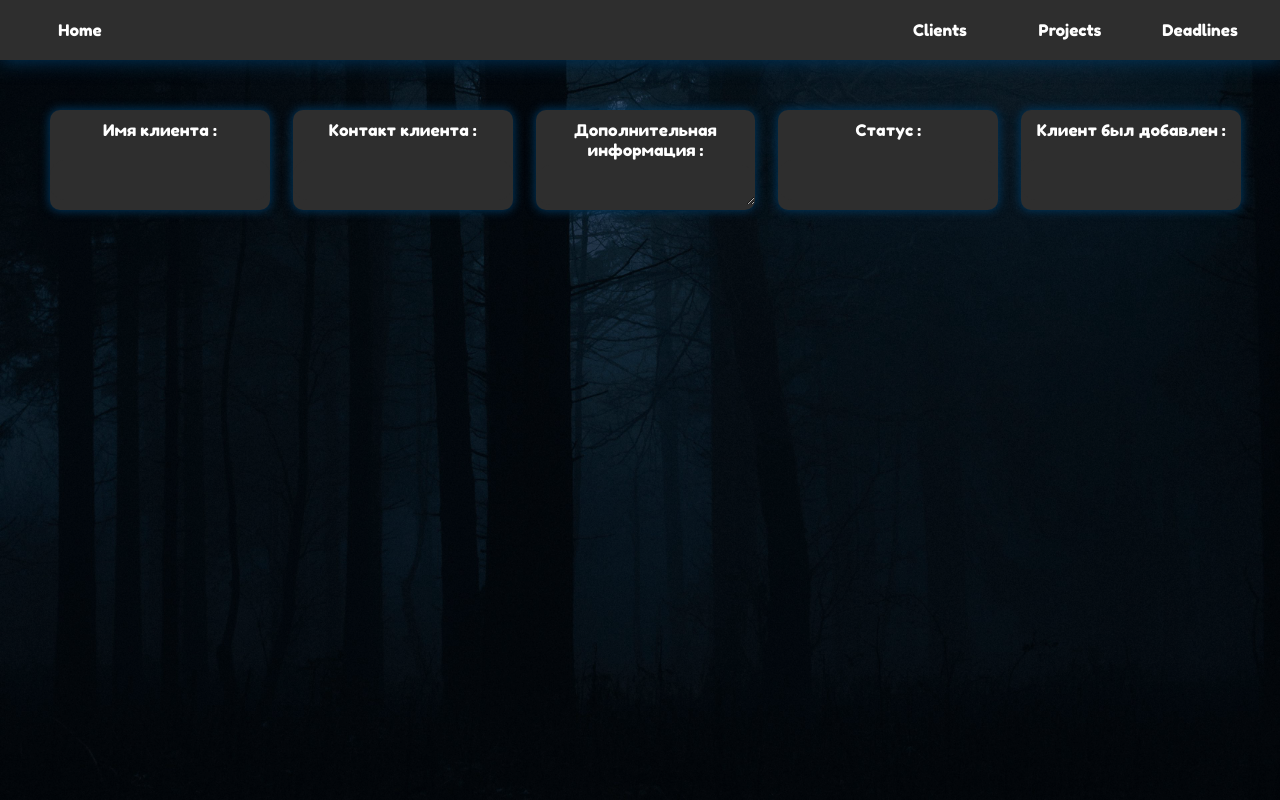
After one commit to wadeneff/freelancer-crm, a Flask app: template templates/client_info.html in a window 1280 px wide. The commit adds this page. Run offline with Flask 3, Linux system fonts and the light colour scheme; the template is opened without the code that fills it, so the values that code supplies are empty.

Commit message:
Профиль клиента + редизайн

```diff
--- a/database/models.py
+++ b/database/models.py
@@ -14,9 +14,9 @@ class Client(Base):
     id: Mapped[int] = mapped_column(autoincrement=True, primary_key=True)
     name: Mapped[str] = mapped_column(nullable=False)
     contact: Mapped[str] = mapped_column(nullable=False)
-    note: Mapped[str] = mapped_column(default='Пусто')
+    note: Mapped[str]
     status: Mapped[str] = mapped_column(default='lead')
-    createdAt: Mapped[datetime] = mapped_column(server_default=text('CURRENT_TIMESTAMP'))
+    created_at: Mapped[datetime] = mapped_column(server_default=text('CURRENT_TIMESTAMP'))
 
 class Project(Base):
     __tablename__ = 'project'
@@ -27,4 +27,4 @@ class Project(Base):
     budget: Mapped[str] = mapped_column(nullable=False)
     note: Mapped[str] = mapped_column(default='Пусто')
     deadline: Mapped[datetime] = mapped_column(default=None)
-    createdAt: Mapped[datetime] = mapped_column(server_default=text('CURRENT_TIMESTAMP'))
+    created_at: Mapped[datetime] = mapped_column(server_default=text('CURRENT_TIMESTAMP'))
--- a/database/req.py
+++ b/database/req.py
@@ -1,5 +1,5 @@
 from database.models import Base, Client
-from sqlalchemy import create_engine, insert, select, update
+from sqlalchemy import create_engine, delete, insert, select, update
 from sqlalchemy.ext.asyncio import async_sessionmaker, create_async_engine
 from sqlalchemy.orm import sessionmaker
 
@@ -22,11 +22,15 @@ def getClients():
         query = select(Client)
         res = s.execute(query)
         clients = res.scalars().all()
-        for client in clients:
-            print(f"ID: {client.id} | Имя: {client.name} | Контакты: {client.contact} | Заметка: {client.note}")
 
         return clients
 
+def getClient(id):
+    with session() as s:
+        query = select(Client).where(Client.id==id)
+        res = s.execute(query)
+        client = res.scalar_one()
+        return client
 
 def addClient(name: str, contact: str, note: str) -> None:
     with session() as s:
@@ -40,3 +44,9 @@ def addClient(name: str, contact: str, note: str) -> None:
         )
         s.execute(stmt)
         s.commit()
+
+def deleteClient(id: int):
+    with session() as s:
+        stmt = delete(Client).where(Client.id == id)
+        s.execute(stmt)
+        s.commit()
--- a/main.py
+++ b/main.py
@@ -1,4 +1,4 @@
-from database.req import DATABASE_URL, addClient, getClients
+from database.req import DATABASE_URL, addClient, deleteClient, getClient, getClients
 from flask import Flask, redirect, render_template, request, url_for
 from flask_sqlalchemy import SQLAlchemy
 
@@ -12,15 +12,25 @@ def index():
 
 @app.route('/Clients', methods=['POST', 'GET'])
 def clients():
+    clients = getClients()
+
+    return render_template('clients.html', articles=clients)
+
+@app.route('/Client/<int:id>/info', methods=['POST', 'GET'])
+def clientInfo(id):
+    client = getClient(id)
+    return render_template('client_info.html', client=client)
+
+@app.route('/AddClients', methods=['POST', 'GET'])
+def addClients():
     if request.method == 'POST':
         name = request.form['name']
         contact = request.form['contact']
         note = request.form['note']
-        addClient(name, contact, note)
-        redirect('/Clients')
-    clients = getClients()
+        addClient(name, contact, note.strip())
+        return redirect('/Clients')
 
-    return render_template('clients.html', articles=clients)
+    return render_template('add_clients.html', articles=clients)
 
 if __name__ == '__main__':
     app.run(debug=True)
--- a/static/css/style.css
+++ b/static/css/style.css
@@ -16,29 +18,45 @@ p {
     padding: 0px;
 }
 
-.main {
-    display: flex;
-    flex-direction: column;
-    justify-content: center;
-    align-items: center;
+.background {
+    position: absolute;
+    z-index: 1;
+    width: 100%;
+    height: 100%;
+    overflow: hidden;
 }
 
+.shadow {
+    position: absolute;
+    z-index: 2;
+    width: 100%;
+    height: 100%;
+    background-color: black;
+    opacity: 0.3;
+}
+
+/* ---------- ШАПКА ----------*/
+
 .header {
+    position: relative;
+    z-index: 3;
+    box-sizing: border-box;
+    padding: 0 30px;
     display: grid;
-    grid-template-columns: 80px auto 80px 80px 100px;
+    grid-template-columns: 100px auto 100px 100px 100px;
     align-items: center;
-    gap: 50px;
+    gap: 30px;
 
     width: 100%;
     height: 60px;
-    background-color: #4a4a4a;
-    box-shadow: 0 0 20px 2px grey;
+    background-color: #2e2e2e;
+    box-shadow: 0 0 20px 1px #00365c;
 }
 
 .header-btn {
     box-sizing: border-box;
     font-family: font;
-    width: 80px;
+    width: 100px;
     height: 40px;
     display: flex;
     justify-content: center;
@@ -51,15 +69,15 @@ p {
 
 .header-btn:hover {
     transform: scale(105%);
-    box-shadow: 0 0 10px 1px #b380ff;
-    color: #b380ff;
+    box-shadow: 0 0 10px 1px #005c9e;
+    color: #005c9e;
     transition: transform, box-shadow, color, 0.5s;
 }
 
 .header-btn a{
     box-sizing: border-box;
     font-family: font;
-    width: 80px;
+    width: 100px;
     height: 40px;
     display: flex;
     justify-content: center;
@@ -68,17 +86,30 @@ p {
     cursor: pointer;
     text-decoration: none;
     border-radius: 10px;
+    text-align: center;
 }
 
 .header-btn a:hover {
     transform: scale(105%);
-    box-shadow: 0 0 10px 1px #b380ff;
-    color: #b380ff;
-    transition: transform, box-shadow, color, 0.5s;
+    color: #005c9e;
+    transition: transform, color, 0.5s;
+}
+
+/* ---------- СПИСОК КЛИЕНТОВ ----------*/
+
+.mainClientList {
+    position: relative;
+    z-index: 3;
+    width: 100%;
+    height: 100%;
+    display: flex;
+    flex-direction: column;
+    justify-content: center;
+    align-items: center;
 }
 
 .clients-list {
-    margin-top: 5%;
+    margin: 5% 0 5% 0;
 }
 
 .clientsTable {
@@ -170,7 +232,69 @@ form {
 
 .clientAddBtn:hover {
     transform: scale(105%);
-    box-shadow: 0 0 10px 1px #b380ff;
-    color: #b380ff;
+    box-shadow: 0 0 10px 1px #005c9e;
+    color: #005c9e;
     transition: transform, box-shadow, color, 0.5s;
 }
+
+/* ---------- ИНФО О КЛИЕНТЕ ----------*/
+
+.mainClientInfo {
+    position: relative;
+    z-index: 3;
+    width: 100%;
+    height: 100%;
+    display: grid;
+    grid-template-rows: 30% 70%;
+    grid-template-columns: 98%;
+
+    box-sizing: border-box;
+    padding: 50px 50px;
+}
+
+.clientInfo-frame {
+    display: grid;
+    grid-template-columns: 19% 19% 19% 19% 19%;
+    min-height: 100px;
+    gap: 2%;
+}
+
+.clientInfo {
+    box-sizing: border-box;
+    display: grid;
+    grid-template-rows: auto 50%;
+    grid-template-columns: 100%;
+    height: 100px;
+    width: 100%;
+    gap: 5px;
+    padding: 10px 0px;
+
+    text-align: center;
+
+    font-family: font;
+    color: white;
+    box-shadow: 0 0 10px 1px #00365c;
+    border-radius: 10px;
+    background-color: #2e2e2e;
+}
+
+.clientInfo:hover {
+    transform: scale(115%);
+    box-shadow: 0 0 10px 1px #005c9e;
+    transition: transform, 0.4s;
+}
+
+.clientInfoMeta {
+    min-height: 35px;
+    background-color: #2e2e2e;
+    resize: none;
+    outline: none;
+    border: none;
+    border-radius: 15px;
+    text-align: center;
+
+    font-family: font;
+    color: white;
+    caret-color: transparent;
+    cursor: default;
+}
--- a/templates/base.html
+++ b/templates/base.html
@@ -7,13 +7,15 @@
     <link rel="stylesheet" href="{{ url_for('static', filename='css/style.css') }}">
 </head>
 <body>
+    <img src="{{ url_for('static', filename='css/img/back.jpg') }}" class="background">
+    <div class="shadow"></div>
     <div class="header">
-        <div class="header-btn" style="margin-left: 10px;">
+        <div class="header-btn">
             <a href="http://localhost:5000/home">Home</a>
         </div>
         <div></div>
         <div class="header-btn">
-            <a href="http://localhost:5000/Clients">Clients</a>
+            {% block headerClients %}{% endblock %}
         </div>
         <div class="header-btn">
             <p>Projects</p>
@@ -22,5 +24,6 @@
             <p>Deadlines</p>
         </div>
     </div>
+
     {% block pageBody %}{% endblock %}
 </body>
--- /dev/null
+++ b/templates/client_info.html
@@ -0,0 +1,31 @@
+{% extends 'base.html' %}
+
+{% block pageTitle %}{{client.name}}{% endblock %}
+{% block headerClients %}<a href="http://localhost:5000/Clients">Clients</a>{% endblock %}
+
+{% block pageBody %}
+<div class="mainClientInfo">
+    <div class="clientInfo-frame">
+        <div class="clientInfo">
+            <p>Имя клиента :</p>
+            <textarea class="clientInfoMeta" readonly>{{client.name}}</textarea>
+        </div>
+        <div class="clientInfo">
+            <p>Контакт клиента :</p>
+            <textarea class="clientInfoMeta" readonly>{{client.contact}}</textarea>
+        </div>
+        <div class="clientInfo">
+            <p>Дополнительная информация :</p>
+            <textarea class="clientInfoMeta" style="resize: vertical;" readonly>{{client.note}}</textarea>
+        </div>
+        <div class="clientInfo">
+            <p>Статус :</p>
+            <textarea class="clientInfoMeta" readonly>{{client.status}}</textarea>
+        </div>
+        <div class="clientInfo">
+            <p>Клиент был добавлен :</p>
+            <textarea class="clientInfoMeta" readonly>{{client.created_at}}</textarea>
+        </div>
+    </div>
+</div>
+{% endblock %}
--- a/templates/homepage.html
+++ b/templates/homepage.html
@@ -1,6 +1,7 @@
 {% extends 'base.html' %}
 
 {% block pageTitle %}Homepage{% endblock %}
+{% block headerClients %}<a href="http://localhost:5000/Clients">Clients</a>{% endblock %}
 
 {% block pageBody %}
 
```
Also changed, not shown: other parts of static/css/style.css (+57 -24 lines), templates/add_clients.html (added, +20 -0 lines), templates/clients.html (+7 -21 lines), static/css/img/back.jpg (added), static/css/img/settings.png (added).
